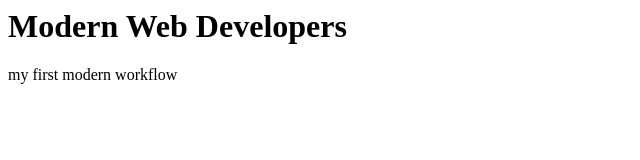
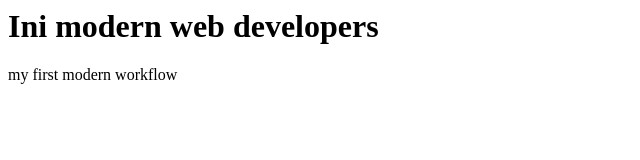
Before and after one commit to sofiarianti/web_software_tools, a plain HTML site: page index.html in a window 1280 px wide. Shown: the whole page, without its empty margins (0-640 px from the left). Drawn offline with Linux system fonts and the light colour scheme.

```diff
--- a/index.html
+++ b/index.html
@@ -1,2 +1,2 @@
-<h1>Modern Web Developers</h1>
+<h1>Ini modern web developers</h1>
 <p>my first modern workflow</p>
```
